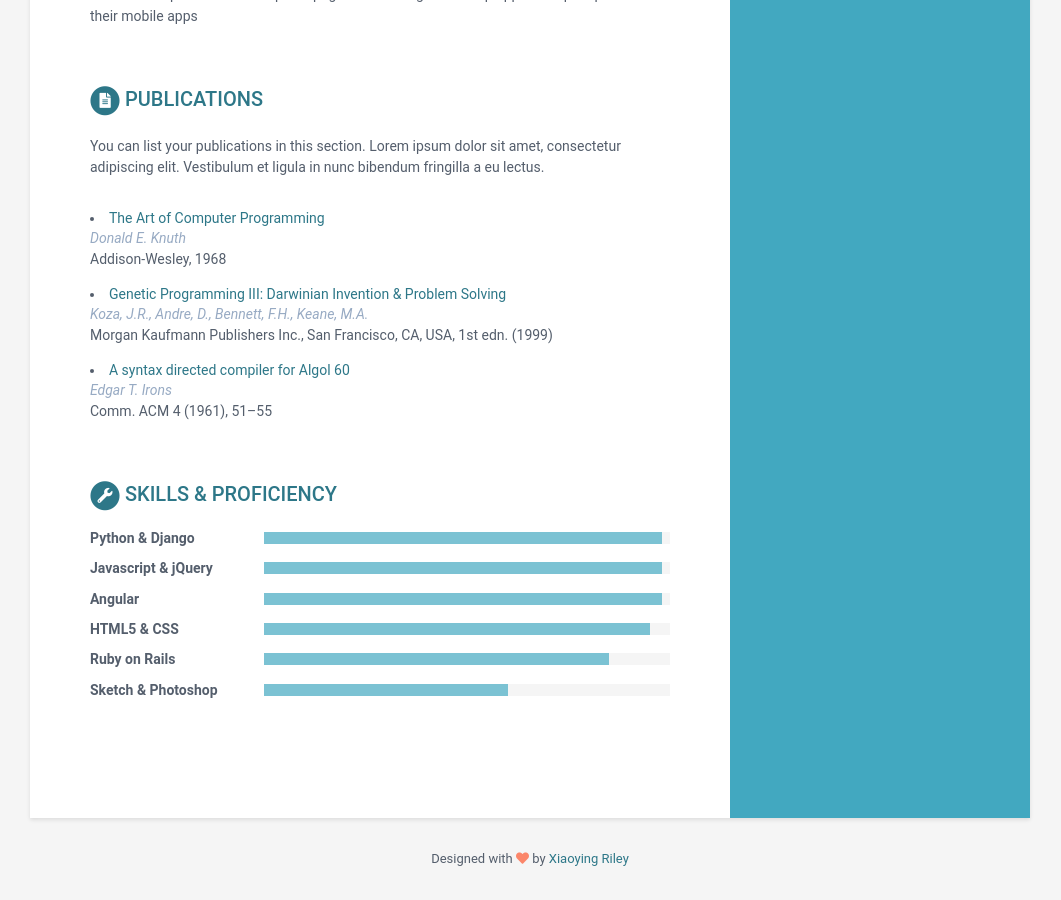
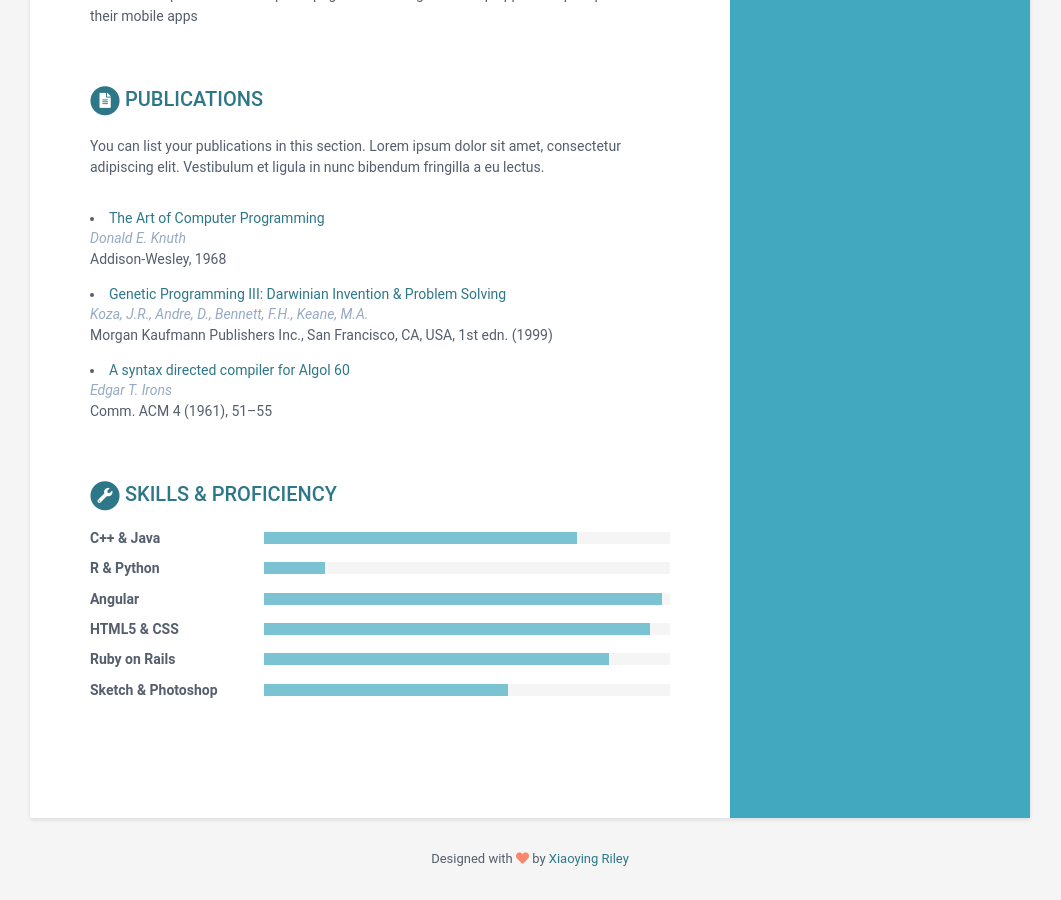
Before and after one commit to AndresFelipeDzT/CV-3, a Jekyll site: the page built from index.html, in a window 1280 px wide and 900 px high, scrolled down 2235 px. Shown: the whole window, without its empty margins (110-1171 px from the left). Built offline with Jekyll 4.4.1, drawn with Linux system fonts in a browser that asks for light colours.

Commit message:
feat: actualizar sección de habilidades (Closes #6)

```diff
--- a/_data/data.yml
+++ b/_data/data.yml
@@ -243,11 +243,11 @@ skills:
     title: Skills &amp; Proficiency
 
     toolset:
-      - name: Python & Django
-        level: 98%
+      - name: C++ & Java
+        level: 77%
 
-      - name: Javascript & jQuery
-        level: 98%
+      - name: R & Python
+        level: 15%
 
       - name: Angular
         level: 98%
```
